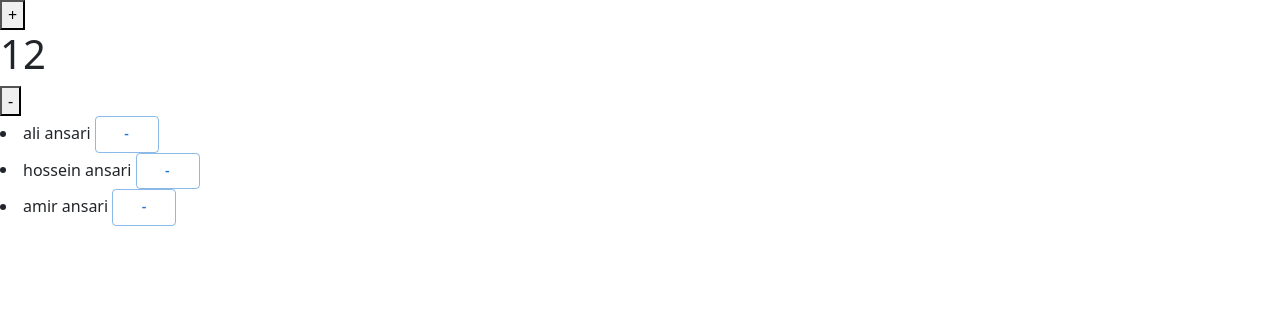
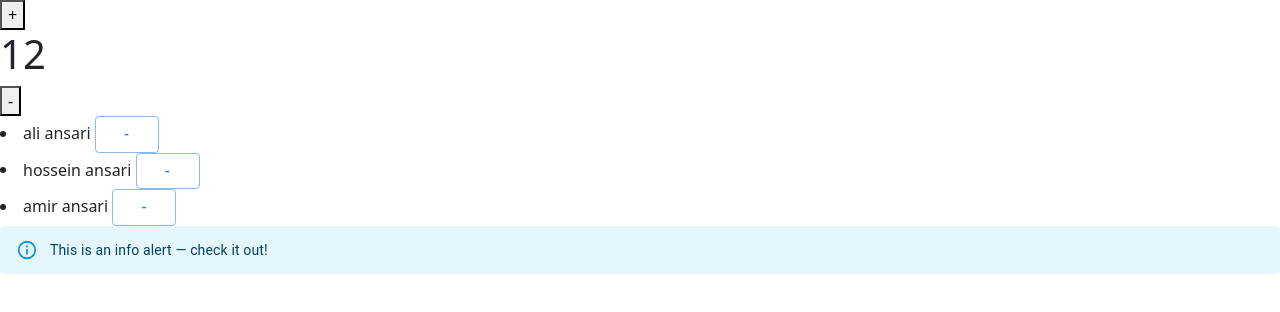
Before and after one commit to hossein-ansari/practice, a React (Create React App) app: page / in a window 1280 px wide. Shown: the top 312 px of the page. Built offline with nearby package versions, Linux system fonts and the light colour scheme.

Commit message:
add alert

```diff
--- a/src/App.js
+++ b/src/App.js
@@ -1,5 +1,5 @@
 import React, { useState , useEffect} from "react";
-import Button from '@mui/material/Button';
+import {Button , Alert} from '@mui/material';
 export default function App() {
   const [count, setCount] = useState(12);
   const [users, setUsers] = useState([
@@ -45,7 +45,9 @@ export default function App() {
           {user.name} {user.last}{" "}
           <Button variant="outlined" onClick={() => remove(user.name)}>-</Button>
         </li>
+
       ))}
+      <Alert severity="info">This is an info alert — check it out!</Alert>
     </div>
   );
 }
```
